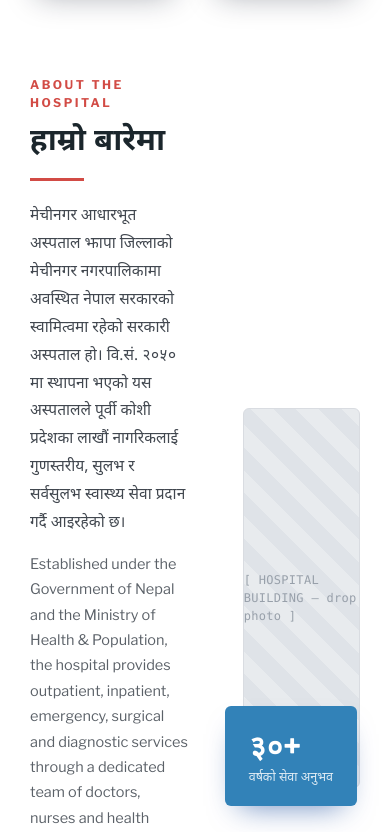
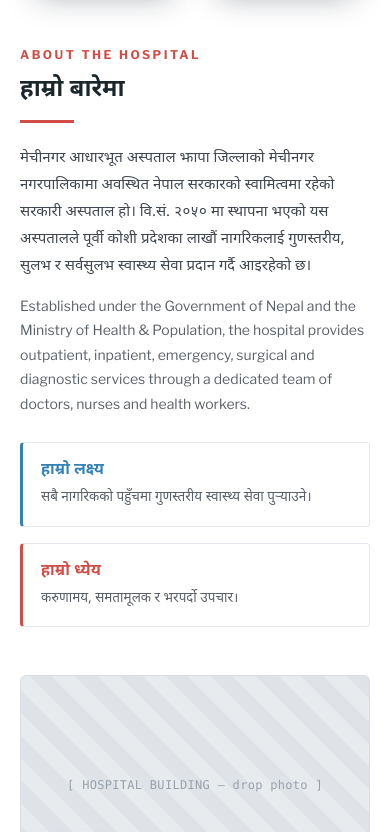
Before and after one commit to kree-mp/mechinagar-hospital, a Next.js app: page / in a window 390 px wide. Shown: the part 820-1652 px from the top of the page. Built offline with nearby package versions, Linux system fonts and the light colour scheme.

Commit message:
Make about, services and departments sections responsive
Convert the department tab list to a horizontal-scroll layout on
mobile screens.

```diff
--- a/components/About.tsx
+++ b/components/About.tsx
@@ -2,23 +2,23 @@ import { aboutCopy, aboutGoals } from "@/data/hospital";
 
 export default function About() {
   return (
-    <div id="about" className="mx-auto max-w-[1280px] px-[30px] py-[78px]">
-      <div className="grid grid-cols-[1.15fr_0.85fr] items-center gap-[54px]">
+    <div id="about" className="mx-auto max-w-[1280px] px-5 py-12 sm:px-6 sm:py-16 lg:px-[30px] lg:py-[78px]">
+      <div className="grid grid-cols-1 items-center gap-10 lg:grid-cols-[1.15fr_0.85fr] lg:gap-[54px]">
         <div>
           <div className="text-[12px] font-bold tracking-[2.5px] text-[#D24B45]">
             ABOUT THE HOSPITAL
           </div>
-          <div className="font-np mt-2 text-[31px] font-extrabold text-[#1B262C]">
+          <div className="font-np mt-2 text-[24px] font-extrabold text-[#1B262C] sm:text-[31px]">
             हाम्रो बारेमा
           </div>
           <div className="mt-3 h-[3px] w-[54px] bg-[#D24B45]" />
-          <p className="font-np mt-[22px] text-[15.5px] leading-[1.8] text-[#41474f]">
+          <p className="font-np mt-[22px] text-[15px] leading-[1.8] text-[#41474f] sm:text-[15.5px]">
             {aboutCopy.bodyNp}
           </p>
-          <p className="mt-3.5 text-[14.5px] leading-[1.75] text-[#5b6168]">
+          <p className="mt-3.5 text-[14px] leading-[1.75] text-[#5b6168] sm:text-[14.5px]">
             {aboutCopy.bodyEn}
           </p>
-          <div className="mt-[26px] grid grid-cols-2 gap-4">
+          <div className="mt-[26px] grid grid-cols-1 gap-4 sm:grid-cols-2">
             {aboutGoals.map((goal) => (
               <div
                 key={goal.titleNp}
@@ -38,17 +38,17 @@ export default function About() {
             ))}
           </div>
         </div>
-        <div className="relative">
-          <div className="flex h-[380px] items-center justify-center rounded-md border border-[#d9dce1] bg-[repeating-linear-gradient(45deg,#dfe3e8_0_16px,#e8ebee_16px_32px)]">
+        <div className="relative mt-2 lg:mt-0">
+          <div className="flex h-[220px] items-center justify-center rounded-md border border-[#d9dce1] bg-[repeating-linear-gradient(45deg,#dfe3e8_0_16px,#e8ebee_16px_32px)] sm:h-[300px] lg:h-[380px]">
             <span className="font-mono text-[12px] tracking-wide text-[#98a0aa]">
               [ HOSPITAL BUILDING — drop photo ]
             </span>
           </div>
-          <div className="absolute -bottom-[18px] -left-[18px] rounded-md bg-[#3282B8] px-6 py-[18px] text-white shadow-[0_14px_30px_-14px_rgba(0,56,147,.6)]">
-            <div className="text-[30px] font-extrabold tabular-nums">
+          <div className="absolute -bottom-[14px] -left-[14px] rounded-md bg-[#3282B8] px-4 py-3 text-white shadow-[0_14px_30px_-14px_rgba(0,56,147,.6)] sm:-bottom-[18px] sm:-left-[18px] sm:px-6 sm:py-[18px]">
+            <div className="text-[22px] font-extrabold tabular-nums sm:text-[30px]">
               {aboutCopy.yearsBadge}
             </div>
-            <div className="font-np text-[12.5px] opacity-85">
+            <div className="font-np text-[11px] opacity-85 sm:text-[12.5px]">
               {aboutCopy.yearsBadgeLabelNp}
             </div>
           </div>
--- a/components/Departments.tsx
+++ b/components/Departments.tsx
@@ -9,16 +9,17 @@ export default function Departments() {
   const bedsLabel = activeDept.beds > 0 ? `शय्या: ${activeDept.beds}` : "दैनिक सेवा";
 
   return (
-    <div id="departments" className="mx-auto max-w-[1280px] px-[30px] py-[78px]">
+    <div id="departments" className="mx-auto max-w-[1280px] px-5 py-12 sm:px-6 sm:py-16 lg:px-[30px] lg:py-[78px]">
       <div className="mb-10 flex flex-col items-center gap-2 text-center">
         <div className="text-[12px] font-bold tracking-[2.5px] text-[#D24B45]">
           CLINICAL DEPARTMENTS
         </div>
-        <div className="font-np text-[31px] font-extrabold text-[#1B262C]">विभागहरू</div>
+        <div className="font-np text-[24px] font-extrabold text-[#1B262C] sm:text-[31px]">विभागहरू</div>
         <div className="h-[3px] w-[54px] bg-[#D24B45]" />
       </div>
-      <div className="grid grid-cols-[320px_1fr] items-start gap-[26px]">
-        <div className="overflow-hidden rounded-md border border-[#e4e7ec]">
+      <div className="grid grid-cols-1 items-start gap-[26px] lg:grid-cols-[320px_1fr]">
+        <div className="overflow-x-auto rounded-md border border-[#e4e7ec] lg:overflow-hidden">
+          <div className="flex lg:block">
             {departments.map((d, i) => {
               const isActive = i === activeIndex;
               return (
@@ -29,7 +30,7 @@ export default function Departments() {
                     background: isActive ? "#EAF4FC" : "#fff",
                     borderLeftColor: isActive ? "#0F4C75" : "transparent",
                   }}
-                className="flex w-full flex-col border-b border-[#eef0f3] border-l-[3px] px-[18px] py-3.5 text-left"
+                  className="flex w-[170px] flex-none flex-col border-b border-r border-[#eef0f3] border-l-[3px] px-[18px] py-3.5 text-left lg:w-full lg:border-r-0"
                 >
                   <span
                     style={{ color: isActive ? "#0F4C75" : "#1B262C" }}
@@ -42,10 +43,11 @@ export default function Departments() {
               );
             })}
           </div>
-        <div className="rounded-md border border-[#e4e7ec] border-t-[3px] border-t-[#3282B8] bg-white px-8 py-[30px]">
+        </div>
+        <div className="rounded-md border border-[#e4e7ec] border-t-[3px] border-t-[#3282B8] bg-white px-5 py-6 sm:px-8 sm:py-[30px]">
           <div className="flex flex-wrap items-start justify-between gap-3.5">
             <div>
-              <div className="font-np text-[24px] font-extrabold text-[#3282B8]">
+              <div className="font-np text-[20px] font-extrabold text-[#3282B8] sm:text-[24px]">
                 {activeDept.np}
               </div>
               <div className="mt-0.5 text-[12.5px] font-semibold tracking-[1px] text-[#98a0aa]">
@@ -59,7 +61,7 @@ export default function Departments() {
           <p className="font-np mt-4 text-[14.5px] leading-[1.8] text-[#41474f]">
             {activeDept.desc}
           </p>
-          <div className="mt-5 grid grid-cols-2 gap-3.5">
+          <div className="mt-5 grid grid-cols-1 gap-3.5 sm:grid-cols-2">
             <div className="rounded bg-[#f6f7f9] px-4 py-3.5">
               <div className="text-[11px] font-bold tracking-[.8px] text-[#98a0aa]">
                 विभाग प्रमुख · HEAD
--- a/components/Services.tsx
+++ b/components/Services.tsx
@@ -3,15 +3,15 @@ import { services } from "@/data/services";
 export default function Services() {
   return (
     <div id="services" className="bg-[#f6f7f9]">
-      <div className="mx-auto max-w-[1280px] px-[30px] py-[78px]">
+      <div className="mx-auto max-w-[1280px] px-5 py-12 sm:px-6 sm:py-16 lg:px-[30px] lg:py-[78px]">
         <div className="mb-10 flex flex-col items-center gap-2 text-center">
           <div className="text-[12px] font-bold tracking-[2.5px] text-[#D24B45]">
             WHAT WE OFFER
           </div>
-          <div className="font-np text-[31px] font-extrabold text-[#1B262C]">हाम्रा सेवाहरू</div>
+          <div className="font-np text-[24px] font-extrabold text-[#1B262C] sm:text-[31px]">हाम्रा सेवाहरू</div>
           <div className="h-[3px] w-[54px] bg-[#D24B45]" />
         </div>
-        <div className="grid grid-cols-3 gap-[18px]">
+        <div className="grid grid-cols-1 gap-[18px] sm:grid-cols-2 lg:grid-cols-3">
           {services.map((s) => (
             <div
               key={s.en}
```
Lines whose indentation alone changed are shown as unchanged.
